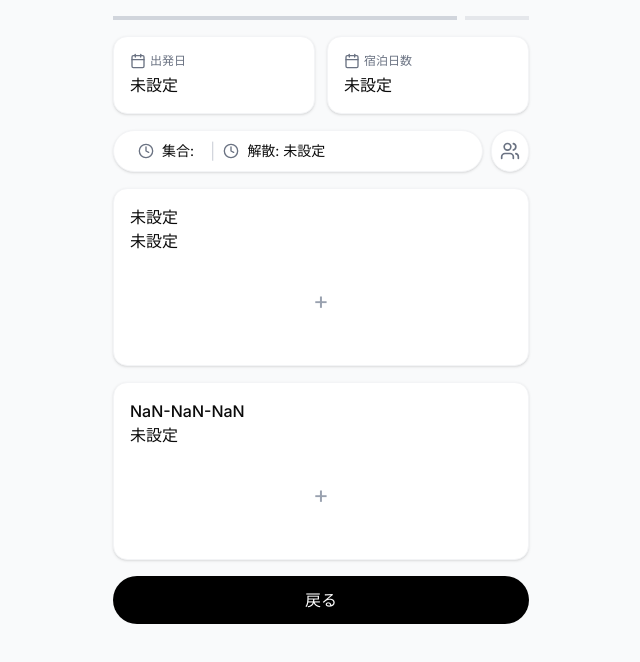
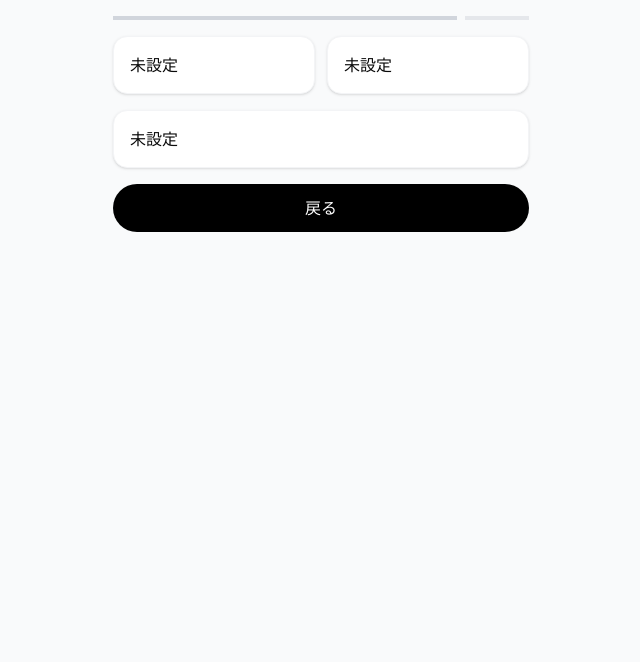
Before and after one commit to Mugichan-maru/travel-dev, a Next.js app: page /list in a window 1280 px wide. Shown: the top 662 px of the page, without its empty margins (319-959 px from the left). Built offline with nearby package versions, Linux system fonts and the light colour scheme.

Commit message:
fix suspense

```diff
--- a/src/app/list/page.tsx
+++ b/src/app/list/page.tsx
@@ -1,90 +1,38 @@
 // app/list/page.tsx
 "use client";
 
-import Link from "next/link";
-import { Calendar, Clock, Users } from "lucide-react";
 import { useSearchParams } from "next/navigation";
 import { Suspense } from "react";
+import Link from "next/link";
 import { FormData } from "../types/form";
 
-// TravelInfoコンポーネントを分離
 function TravelInfo({ travelInfo }: { travelInfo: FormData }) {
   return (
-    <>
+    <div>
       {/* 旅行基本情報 */}
       <div className="grid grid-cols-2 gap-3 mb-4">
         <div className="bg-white rounded-xl p-4 shadow-sm border border-gray-100">
-          <div className="flex items-center mb-1 text-gray-500">
-            <Calendar className="w-4 h-4 mr-1" />
-            <span className="text-xs">出発日</span>
-          </div>
           <div className="font-medium">{travelInfo.startDate}</div>
         </div>
         <div className="bg-white rounded-xl p-4 shadow-sm border border-gray-100">
-          <div className="flex items-center mb-1 text-gray-500">
-            <Calendar className="w-4 h-4 mr-1" />
-            <span className="text-xs">宿泊日数</span>
-          </div>
           <div className="font-medium">{travelInfo.stayNights}</div>
-        </div>
-      </div>
-
-      {/* 集合・解散時間 */}
-      <div className="flex mb-4">
-        <div className="bg-white rounded-full py-2 px-6 flex items-center flex-grow shadow-sm border border-gray-100">
-          <div className="flex items-center">
-            <Clock className="w-4 h-4 mr-2 text-gray-500" />
-            <span className="text-sm mr-2">
-              集合:
-              {/* <Input value={travelInfo.departureTime} /> */}
-            </span>
-            <span className="mx-2 text-gray-300">|</span>
-            <Clock className="w-4 h-4 mr-2 text-gray-500" />
-            <span className="text-sm">解散: {travelInfo.disbandTime}</span>
-          </div>
-        </div>
-        <button className="bg-white rounded-full p-2 ml-2 shadow-sm border border-gray-100">
-          <Users className="w-5 h-5 text-gray-500" />
-        </button>
-      </div>
-    </>
-  );
-}
-
-function TravelContents({ travelInfo }: { travelInfo: FormData }) {
-  const date = new Date(travelInfo.startDate);
-  date.setDate(date.getDate() + Number(travelInfo.stayNights));
-
-  const year = date.getFullYear();
-  const month = String(date.getMonth() + 1).padStart(2, "0");
-  const day = String(date.getDate()).padStart(2, "0");
-  const formatted = `${year}-${month}-${day}`;
-  return (
-    <div>
-      <div className="bg-white rounded-xl p-4 mb-4 shadow-sm border border-gray-100">
-        <div className="font-medium">{travelInfo.startDate}</div>
-        <div className="font-medium">{travelInfo.departureTime}</div>
-        <div className="h-24 flex items-center justify-center">
-          <button className="text-gray-400">
-            <span className="text-2xl">+</span>
-          </button>
-        </div>
-      </div>
-
-      <div className="bg-white rounded-xl p-4 mb-4 shadow-sm border border-gray-100">
-        <div className="font-medium">{formatted}</div>
-        <div className="font-medium">{travelInfo.disbandTime}</div>
-        <div className="h-24 flex items-center justify-center">
-          <button className="text-gray-400">
-            <span className="text-2xl">+</span>
-          </button>
         </div>
       </div>
     </div>
   );
 }
 
-export default function TravelItinerary() {
+function TravelContents({ travelInfo }: { travelInfo: FormData }) {
+  return (
+    <div>
+      <div className="bg-white rounded-xl p-4 mb-4 shadow-sm border border-gray-100">
+        <div className="font-medium">{travelInfo.startDate}</div>
+      </div>
+    </div>
+  );
+}
+
+function TravelScheduleContent() {
   const params = useSearchParams();
 
   // URLパラメータから値を取得
@@ -96,6 +44,17 @@ export default function TravelItinerary() {
   };
 
   return (
+    <>
+      <TravelInfo travelInfo={travelInfo} />
+      {[1].map((item) => (
+        <TravelContents key={item} travelInfo={travelInfo} />
+      ))}
+    </>
+  );
+}
+
+export default function TravelItinerary() {
+  return (
     <div className="max-w-md mx-auto bg-gray-50 min-h-screen p-4 flex flex-col">
       {/* ヘッダー部分 */}
       <div className="flex justify-between items-center mb-4">
@@ -103,15 +62,10 @@ export default function TravelItinerary() {
         <div className="h-1 bg-gray-200 w-16"></div>
       </div>
 
-      {/* SuspenseでTravelInfoをラップ */}
+      {/* SuspenseでTravelScheduleContentをラップ */}
       <Suspense fallback={<div>Loading...</div>}>
-        <TravelInfo travelInfo={travelInfo} />
+        <TravelScheduleContent />
       </Suspense>
-
-      {/* コンテンツエリア - 3つのカード */}
-      {[1].map((item) => (
-        <TravelContents key={item} travelInfo={travelInfo} />
-      ))}
 
       {/* 戻るボタン */}
       <Link href="/form" className="block">
@@ -119,13 +73,6 @@ export default function TravelItinerary() {
           戻る
         </button>
       </Link>
-
-      {/* ナビゲーションアイコン */}
-      {/* <div className="flex justify-center">
-        <div className="bg-black text-white rounded-full w-10 h-10 flex items-center justify-center">
-          <span className="font-semibold">N</span>
-        </div>
-      </div> */}
     </div>
   );
 }
```
